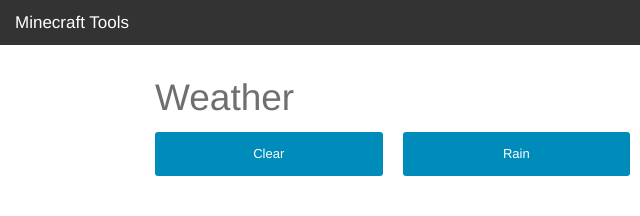
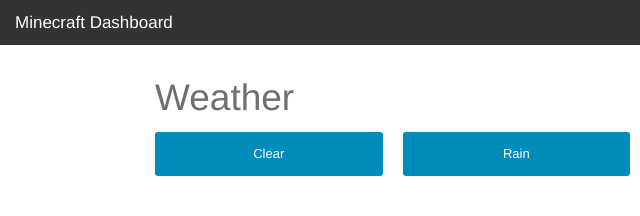
Before and after one commit to dillonhafer/mc_dashboard, a plain HTML site: page public/index.html in a window 1280 px wide. Shown: the top 216 px of the page, 0-640 px from the left. Drawn offline with Linux system fonts and the light colour scheme.

Commit message:
Updates nav title

```diff
--- a/public/index.html
+++ b/public/index.html
@@ -12,7 +12,7 @@
   <nav class="top-bar" data-topbar role="navigation">
   <ul class="title-area">
     <li class="name">
-      <h1><a href="/">Minecraft Tools</a></h1>
+      <h1><a href="/">Minecraft Dashboard</a></h1>
     </li>
   </ul>
   </nav>
```
